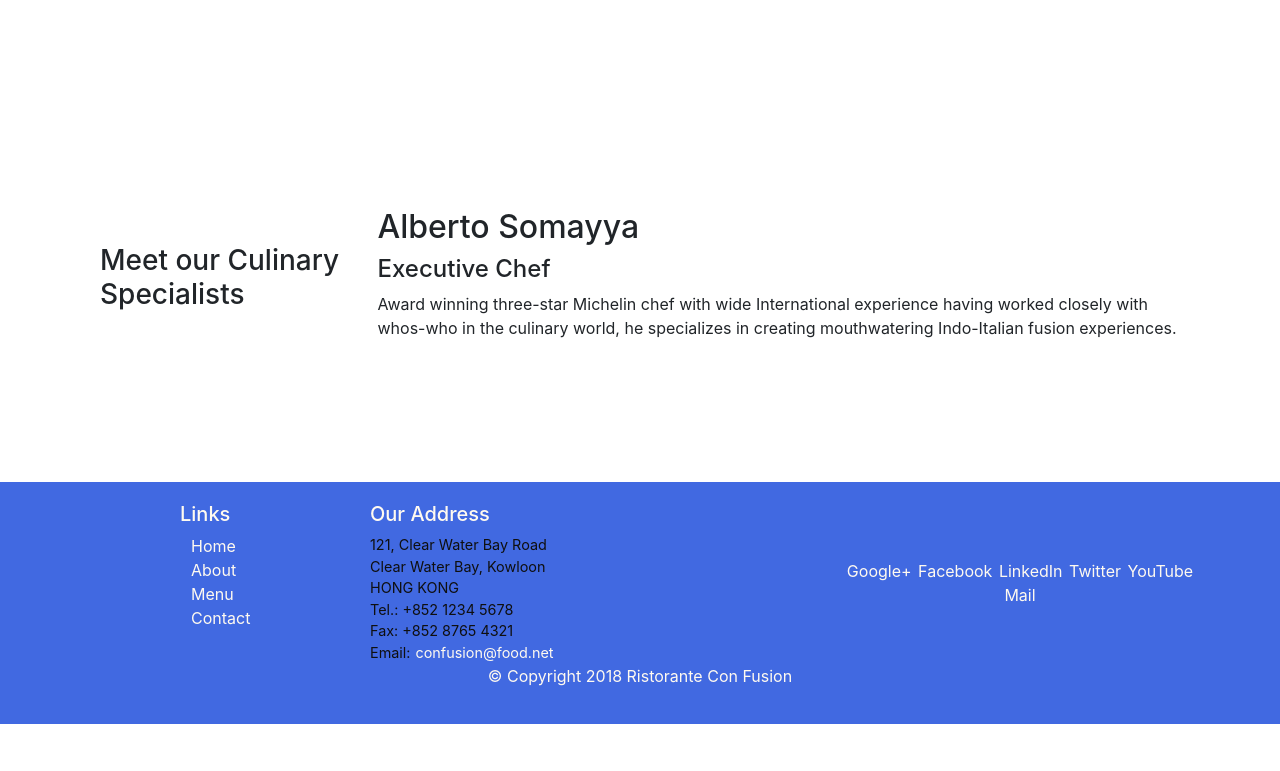
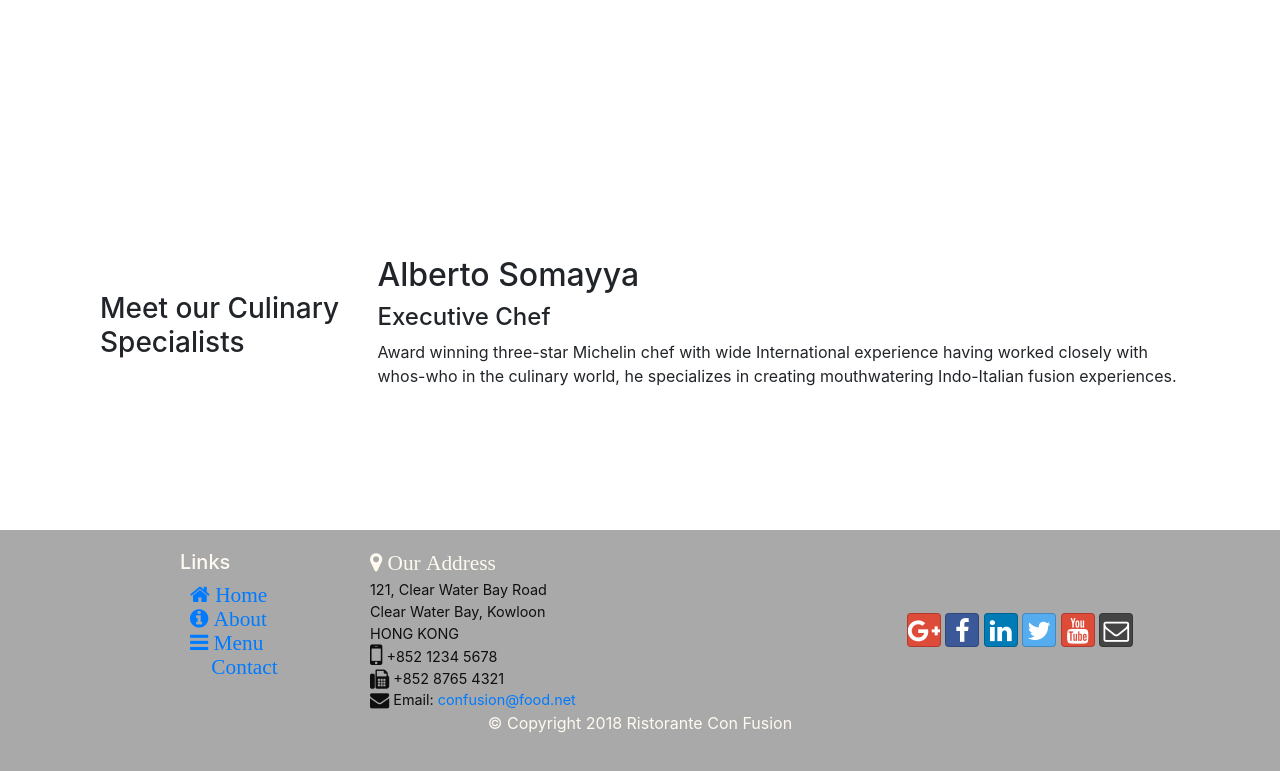
Before and after one commit to DarioReina/bootstrap4, a website: page conFusion/index.html in a window 1280 px wide. Shown: the part 1072-1843 px from the top of the page. Before the commit the page ends 1796 px from the top, so only its background shows below. Drawn offline with nearby package versions, Linux system fonts and the light colour scheme.

Commit message:
icons/contactus

```diff
--- a/conFusion/CSS/style.css
+++ b/conFusion/CSS/style.css
@@ -1,6 +1,6 @@
 .row-header{
     margin:0 auto;
-    padding: 70px 0 0 0;
+    padding: 0;
 }
 .row.row-content{
     margin: 0 auto;
@@ -8,7 +8,7 @@
     min-height: 400px;
 }
 .footer{
-    background-color: royalblue;
+    background-color:darkgrey;
     color: floralwhite;
     margin: 0 auto;
     padding: 20px 0 20px 0;
@@ -32,7 +32,15 @@ ul{
 li{
     color: floralwhite;
 }
-a {
+body{
+    padding: 54px 0 0 0;
+    z-index: 0;
+}
+.navbar-dark{
+    background-color:darkred;
+}
+
+/**a {
     outline: none;
     text-decoration: none;
     padding: 2px 1px 0;
@@ -54,4 +62,4 @@ a:hover {
 
 a:active {
     color: black;
-}
+}*
--- a/conFusion/index.html
+++ b/conFusion/index.html
@@ -16,6 +16,12 @@
 
     <link rel="stylesheet" href="node_modules/bootstrap/dist/css/bootstrap.min.css">
     <link rel="stylesheet" href="CSS/style.css">
+    <link rel="stylesheet" href="node_modules/bootstrap-icons/font/bootstrap-icons.css">
+    <link rel="stylesheet" href="node_modules/bootstrap-social/bootstrap-social.css">
+    <link rel="stylesheet" href="node_modules/font-awesome/css/font-awesome.min.css">
+
+
+
     <!-- jQuery first, then Popper.js, then Bootstrap JS. -->
     <script src="node_modules/jquery/dist/jquery.slim.min.js"></script>
     <script src="node_modules/popper.js/dist/umd/popper.min.js"></script>
@@ -24,7 +30,7 @@
 </head>
 
 <body>
-<nav class="navbar navbar-dark navbar-expand-sm bg-info fixed-top">
+<nav class="navbar navbar-dark navbar-expand-sm fixed-top">
     <div class="container">
         <button class="navbar-toggler" type="button" data-toggle="collapse" data-target="#Navbar">
             <span class="navbar-toggler-icon"></span>
@@ -32,10 +38,10 @@
         <a class="navbar-brand mr-auto" href="#">Ristorante Con Fusion</a>
         <div class="collapse navbar-collapse" id="Navbar">
             <ul class="navbar-nav mr-auto">
-                <li class="nav-item active"> <a class="nav-link" href="index.html">Home</a> </li>
+                <li class="nav-item"> <a class="nav-link" href="index.html">Home</a> </li>
                 <li class="nav-item active"> <a class="nav-link" href="./aboutus.html">About</a> </li>
                 <li class="nav-item active"> <a class="nav-link" href="#">Menu</a> </li>
-                <li class="nav-item active"> <a class="nav-link" href="#">Contact</a> </li>
+                <li class="nav-item active"> <a class="nav-link" href="contactus.html">Contact</a> </li>
             </ul>
         </div>
     </div>
@@ -44,7 +50,7 @@
         <div class="container">
             <div class="row row-header">
                 <div class ="col-12 col-sm-6">
-                    <h1 >Ristorante con Fusion</h1>
+                    <h1>Ristorante con Fusion</h1>
                     <p>We take inspiration from the World's best cuisines, and create a unique fusion experience. Our lipsmacking creations will tickle your culinary senses!</p>
                 </div>
                 <div class="col-12 col-sm">
@@ -52,7 +58,14 @@
             </div>
         </div>
     </header>
-
+<div class="container">
+    <div class="row">
+        <ol class="col-12 breadcrumb">
+            <li class="breadcrumb-item active"><a >Home</a></li>
+            <li class="breadcrumb-item"></li>
+        </ol>
+    </div>
+</div>
     <div class="container">
         <div class="row row-content">
             <div class="col-12 col-sm-4 col-md-3">
@@ -93,31 +106,31 @@
                 <div class="col-4 offset-1 col-sm-2">
                     <h5>Links</h5>
                     <ul class="list-unstyled">
-                        <li><a href="index.html">Home</a></li>
-                        <li><a href="aboutus.html">About</a></li>
-                        <li><a href="#">Menu</a></li>
-                        <li><a href="#">Contact</a></li>
+                        <li><a class="fa fa-home fa-lg" href="index.html"> Home</a></li>
+                        <li><a class="fa fa-info-circle fa-lg" href="aboutus.html"> About</a></li>
+                        <li><a class="fa fa-bars fa-lg" href="#"> Menu</a></li>
+                        <li><a class="fa fa-address-card fa-lg" href="#">Contact</a></li>
                     </ul>
                 </div>
                 <div class="col-7 col-sm-5">
-                    <h5>Our Address</h5>
-                    <address>
-		              121, Clear Water Bay Road<br>
+                    <h5 class="fa fa-map-marker fa-lg"> Our Address</h5>
+                    <address >
+		               121, Clear Water Bay Road<br>
 		              Clear Water Bay, Kowloon<br>
 		              HONG KONG<br>
-		              Tel.: +852 1234 5678<br>
-		              Fax: +852 8765 4321<br>
-		              Email: <a href="mailto:confusion@food.net">confusion@food.net</a>
+		              <i class="fa fa-mobile-phone fa-lg fa-2x"></i> +852 1234 5678<br>
+		              <i class="fa fa-fax fa-lg"></i> +852 8765 4321<br>
+		              <i class="fa fa-envelope fa-lg"></i> Email: <a href="mailto:confusion@food.net">confusion@food.net</a>
 		           </address>
                 </div>
                 <div class="col-12 col-sm-4 align-self-center">
                     <div class="text-center">
-                        <a href="http://google.com/+">Google+</a>
-                        <a href="http://www.facebook.com/profile.php?id=">Facebook</a>
-                        <a href="http://www.linkedin.com/in/">LinkedIn</a>
-                        <a href="http://twitter.com/">Twitter</a>
-                        <a href="http://youtube.com/">YouTube</a>
-                        <a href="mailto:">Mail</a>
+                        <a class="btn btn-social-icon btn-google btn-roundend" href="http://google.com/+"><i class="fa fa-5x fa-google-plus"></i></a>
+                        <a class="btn btn-social-icon btn-facebook" href="http://www.facebook.com/profile.php?id="><i class="fa fa-facebook"></i></a>
+                        <a class="btn btn-social-icon btn-linkedin" href="http://www.linkedin.com/in/"><i class="fa fa-linkedin"></i></a>
+                        <a class="btn btn-social-icon btn-twitter" href="http://twitter.com/"><i class="fa fa-twitter"></i></a>
+                        <a class="btn btn-social-icon btn-google" href="http://youtube.com/"><i class="fa fa-youtube"></i></a>
+                        <a class="btn btn-social-icon btn-github" href="mailto:"><i class="fa fa-envelope-o"></i> </a>
                     </div>
                 </div>
            </div>
--- a/conFusion/package.json
+++ b/conFusion/package.json
@@ -14,7 +14,13 @@
     "lite-server": "^2.3.0"
   },
   "dependencies": {
+    "@icon/bootstrap-icons": "^1.3.0-alpha.0",
     "bootstrap": "^4.0.0",
+    "bootstrap-buttons": "^0.0.25",
+    "bootstrap-icons": "^1.8.1",
+    "bootstrap-material-design": "^4.1.3",
+    "bootstrap-social": "^5.1.1",
+    "font-awesome": "^4.7.0",
     "jquery": "^3.3.1",
     "popper.js": "^1.12.9"
   }
```
Also changed, not shown: 1 other file.
